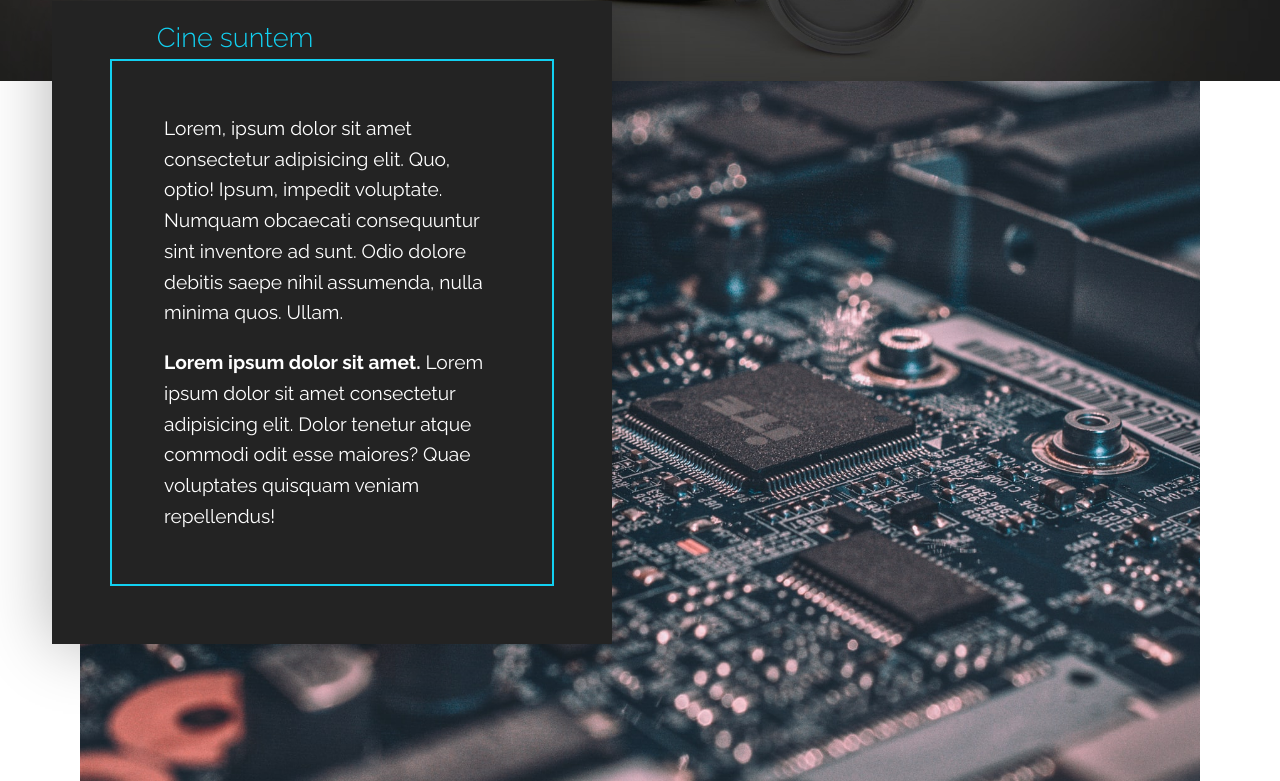
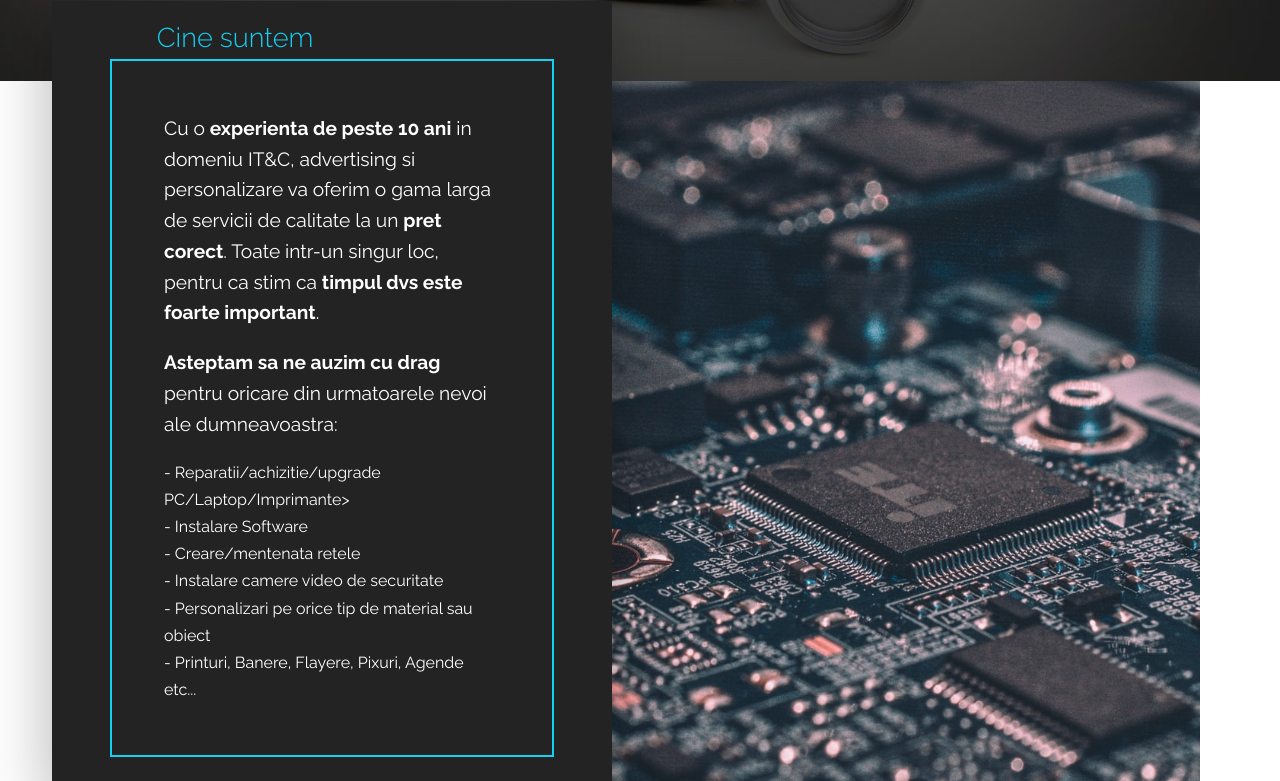
Before and after one commit to alexciu/divatz.ro, a website built with Parcel: page src/index.html in a window 1280 px wide. Shown: the part 719-1500 px from the top of the page. Built offline with nearby package versions, Linux system fonts and the light colour scheme.

Commit message:
initial2

```diff
--- a/src/css/pages/index.scss
+++ b/src/css/pages/index.scss
@@ -11,3 +11,16 @@
 @import './../parts/hero';
 @import './../parts/portofolio';
 @import './../parts/cta';
+
+.home-about ul li {
+  line-height: 1.7rem;
+
+  a {
+    color: white;
+    text-decoration: none;
+
+    &:hover {
+      border-bottom: 1px solid $primColor;
+    }
+  }
+}
--- a/src/index.html
+++ b/src/index.html
@@ -58,11 +58,22 @@
 
       <div class="home-about-textbox parallax--box">
         <h1>Cine suntem</h1>
-        <p>Lorem, ipsum dolor sit amet consectetur adipisicing elit. Quo, optio! Ipsum, impedit voluptate. Numquam
-          obcaecati consequuntur sint inventore ad sunt. Odio dolore debitis saepe nihil assumenda, nulla minima quos.
-          Ullam. </p>
-        <p><strong>Lorem ipsum dolor sit amet.</strong> Lorem ipsum dolor sit amet consectetur adipisicing elit. Dolor
-          tenetur atque commodi odit esse maiores? Quae voluptates quisquam veniam repellendus!</p>
+        <p>Cu o <strong>experienta de peste 10 ani</strong> in domeniu IT&C, advertising si personalizare va oferim o
+          gama larga de
+          servicii de calitate la un <strong>pret corect</strong>. Toate intr-un singur loc, pentru ca stim ca
+          <strong>timpul dvs este foarte
+            important</strong>. </p>
+        <p><strong>Asteptam sa ne auzim cu drag</strong> pentru oricare din urmatoarele nevoi ale dumneavoastra:
+        <ul class="unstyled-list">
+          <li> - <a href="">Reparatii/achizitie/upgrade PC/Laptop/Imprimante</a>></li>
+          <li> - <a href="">Instalare Software</a></li>
+          <li> - <a href="">Creare/mentenata retele</a></li>
+          <li> - <a href="">Instalare camere video de securitate</a></li>
+          <li> - <a href="">Personalizari pe orice tip de material sau obiect</a></li>
+          <li> - <a href="">Printuri, Banere, Flayere, Pixuri, Agende etc...</a> </li>
+
+        </ul>
+        </p>
       </div>
 
     </section>
@@ -180,6 +191,7 @@
           CIF:26785136<br>
           <i class="fas fa-phone-square"></i> +40 773 786 726<br>
           <i class="fas fa-at"></i> <a href="mailto:office@divatz.ro">office@divatz.ro</a><br>
+          Program: Luni - Vineri 09:30-18:00
         </p>
       </div>
 
```
